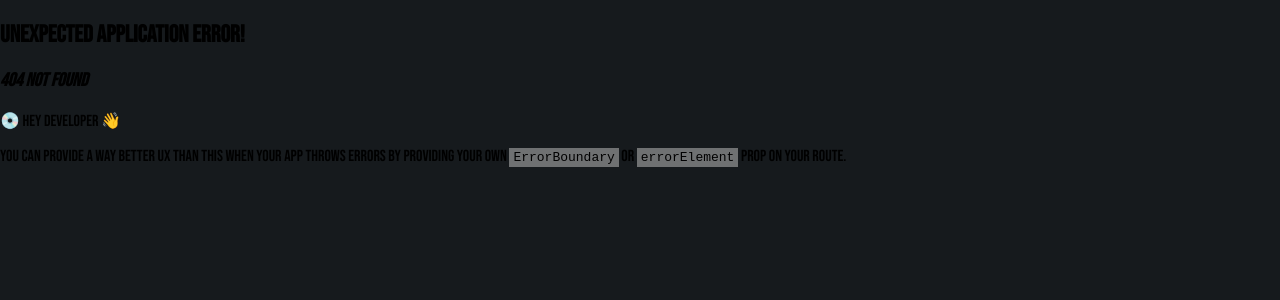
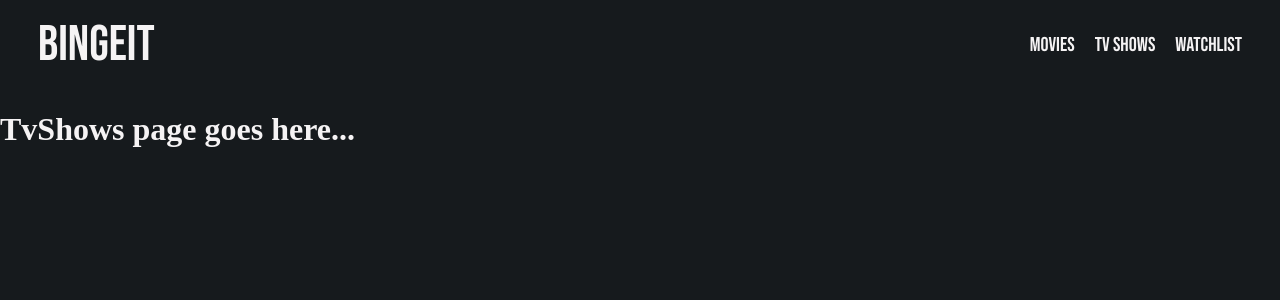
Before and after one commit to Karan-Dayani/BingeIt, a React (Vite) app: page /tv-shows in a window 1280 px wide. Before the commit this address had no page. Shown: the top 300 px of the page. Built offline with nearby package versions, Linux system fonts and the light colour scheme.

Commit message:
created routes and fixed some header issues

```diff
--- a/src/App.jsx
+++ b/src/App.jsx
@@ -3,9 +3,18 @@ import { RouterProvider, createBrowserRouter, createRoutesFromElements, Route }
 
 import Layout from "./components/Layout";
 
+import Home from "./pages/Home";
+import Movies from "./pages/Movies";
+import TvShows from "./pages/TvShows";
+import Watchlist from "./pages/Watchlist";
 
 const router = createBrowserRouter(createRoutesFromElements(
-  <Route path="/" element={<Layout />} />
+  <Route path="/" element={<Layout />} >
+    <Route index element={<Home />}  />
+    <Route path="/movies" element={<Movies />}  />
+    <Route path="/tv-shows" element={<TvShows />}  />
+    <Route path="/watchlist" element={<Watchlist />}  />
+  </Route>
 ))
 
 export default function App() {
--- a/src/components/Header.jsx
+++ b/src/components/Header.jsx
@@ -14,7 +14,7 @@ export default function Header() {
     return (
         <header>
             <div className="pc-header">
-                <Link className="brand" to="/">BINGEIT</Link>
+                <Link onClick={() => setMenu("menu")} className="brand" to="/">BINGEIT</Link>
                 <ul>
                     <li>
                         <NavLink to="/movies">MOVIES</NavLink>
@@ -28,19 +28,19 @@ export default function Header() {
                 </ul>
             </div>
             <div className="mob-header">
-                <Link className="brand" to="/">BINGEIT</Link>
+                <Link onClick={() => setMenu("menu")} className="brand" to="/">BINGEIT</Link>
                 <MenuRoundedIcon onClick={handleMenuToggle} sx={{ fontSize: 50, color: "var(--hover)" }} />
             </div>
             <div className={menu}>
                 <ul>
                     <li>
-                        <NavLink to="/movies">MOVIES</NavLink>
+                        <NavLink onClick={handleMenuToggle} to="/movies">MOVIES</NavLink>
                     </li>
                     <li>
-                        <NavLink to="/tv-shows">TV SHOWS</NavLink>
+                        <NavLink onClick={handleMenuToggle} to="/tv-shows">TV SHOWS</NavLink>
                     </li>
                     <li>
-                        <NavLink to="/watchlist">WATCHLIST</NavLink>
+                        <NavLink onClick={handleMenuToggle} to="/watchlist">WATCHLIST</NavLink>
                     </li>
                 </ul>
             </div>
--- a/src/components/header.css
+++ b/src/components/header.css
@@ -1,6 +1,7 @@
 header {
     height: 90px;
     padding-inline: 38px;
+    font-family: 'Bebas Neue', sans-serif;
 }
 
 header>.pc-header {
@@ -67,7 +68,7 @@ header>.menu {
         font-size: 50px;
     }
 
-    header > .menu {
+    header>.menu {
         max-height: 0;
         overflow: hidden;
         display: flex;
@@ -80,9 +81,10 @@ header>.menu {
         left: 0;
         z-index: 90;
         transition: all 0.5s ease;
+        background-color: var(--secondary);
     }
 
-    header > .open {
+    header>.open {
         max-height: 250px;
         z-index: 95;
     }
@@ -94,11 +96,12 @@ header>.menu {
         display: flex;
         flex-direction: column;
         gap: 20px;
+        padding-block: 10px;
     }
 
     header>.menu>ul>li>a {
         text-decoration: none;
-        color: var(--text);
+        color: var(--primary);
         font-size: 20px;
     }
 }
--- a/src/index.css
+++ b/src/index.css
@@ -1,5 +1,6 @@
 :root {
     --primary: #161A1D;
+    --secondary: #B1A7A6;
     --hover: #BA181B;
     --text: #f5f3f4;
 }
@@ -13,5 +14,5 @@ body {
     margin: 0;
     padding: 0;
     background-color: var(--primary);
-    font-family: 'Bebas Neue', sans-serif;
+    color: var(--text);
 }
--- /dev/null
+++ b/src/pages/Home.jsx
@@ -0,0 +1,7 @@
+import React from "react";
+
+export default function Home() {
+    return (
+        <h1>Home page goes here...</h1>
+    )
+}
--- /dev/null
+++ b/src/pages/Movies.jsx
@@ -0,0 +1,7 @@
+import React from "react";
+
+export default function Movies() {
+    return (
+        <h1>Movies page goes here...</h1>
+    )
+}
--- /dev/null
+++ b/src/pages/TvShows.jsx
@@ -0,0 +1,7 @@
+import React from "react";
+
+export default function TvShows() {
+    return (
+        <h1>TvShows page goes here...</h1>
+    )
+}
--- /dev/null
+++ b/src/pages/Watchlist.jsx
@@ -0,0 +1,7 @@
+import React from "react";
+
+export default function Watchlist() {
+    return (
+        <h1>Watchlist page goes here...</h1>
+    )
+}
```
